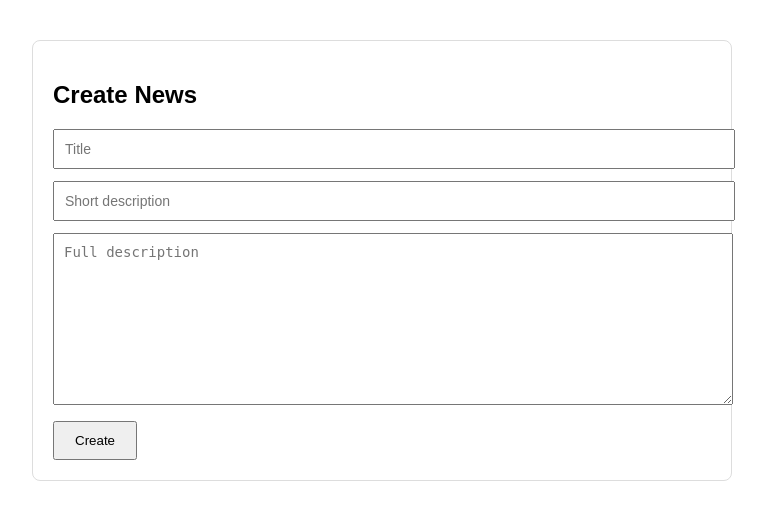
After one commit to fynzi-bot/pet-project, a Django app: page /createnew/ in a window 1280 px wide. The commit adds this page. Shown: the top 520 px of the page, without its empty margins (258-1024 px from the left). Run offline with Django 5.2, Linux system fonts and the light colour scheme.

Commit message:
добавил страницу создания карточки новостей, чтобы можно было подключиться, надо быть залогиненным под суперюзером (qcold, пароль - 1111 сделай страницу createnew красивой

```diff
--- a/site_app/models.py
+++ b/site_app/models.py
@@ -17,8 +17,7 @@ class News(models.Model):
     title = models.CharField(blank=False, max_length=100)
     short_description = models.TextField(blank=False, max_length=200)
     description = models.TextField(blank=False, max_length=2000)
-    created_date = models.DateTimeField(default=datetime.datetime.now())
-    category = models.CharField(blank=False, max_length=50, choices={"N": "Новости", "U": "Обновления"})
+    created_date = models.DateTimeField(auto_now_add=True)
 
 
 class Goods(models.Model):
--- /dev/null
+++ b/site_app/templates/create_blank.html
@@ -0,0 +1,57 @@
+<!DOCTYPE html>
+<html lang="ru">
+<head>
+    <meta charset="UTF-8">
+    <title>Create News</title>
+    <style>
+        body {
+            font-family: Arial, sans-serif;
+            max-width: 700px;
+            margin: 40px auto;
+        }
+
+        input, textarea {
+            width: 100%;
+            margin-bottom: 12px;
+            padding: 10px;
+            font-size: 14px;
+        }
+
+        textarea {
+            resize: vertical;
+            min-height: 150px;
+        }
+
+        button {
+            padding: 10px 20px;
+            cursor: pointer;
+        }
+
+        .card {
+            padding: 20px;
+            border: 1px solid #ddd;
+            border-radius: 8px;
+        }
+    </style>
+</head>
+<body>
+
+<div class="card">
+    <h2>Create News</h2>
+
+    <form method="POST" action="">
+        <!-- если у тебя CSRF (Django), раскомментируй -->
+        <!-- {% csrf_token %} -->
+
+        <input type="text" name="title" placeholder="Title" required>
+
+        <input type="text" name="short_description" placeholder="Short description" required>
+
+        <textarea name="description" placeholder="Full description" required></textarea>
+
+        <button type="submit">Create</button>
+    </form>
+</div>
+
+</body>
+</html>
--- a/site_app/views.py
+++ b/site_app/views.py
@@ -1,9 +1,10 @@
 from django.shortcuts import render, redirect,get_object_or_404
 from site_app.models import News, Goods, Profile, Reviews, Forum, Comment
-from rest_framework.permissions import IsAuthenticated
+from rest_framework.permissions import IsAuthenticated, IsAdminUser
 from django.contrib.auth import authenticate, login, logout
-from django.contrib.auth.models import User
+from django.contrib.auth.models import User, PermissionsMixin
 from django.contrib import messages
+from django.views.decorators.csrf import csrf_exempt
 def main_page(request):
     return render(request, "main_page.html")
 
@@ -23,12 +24,7 @@ def shop_single_page(request, id):
 
 
 def news_page(request):
-    context = {}
-    context["news"] = News.objects.filter(category="N")
-    context["updates"] = News.objects.filter(category="U")
-    return render(request, "news.html", context)
-
-
+    return render (request, "news.html", {'news': News.objects.all()})
 def news_single_page(request, id=0):
     context = {}
     news_list = News.objects.filter(id=id)
@@ -204,3 +200,25 @@ def forum_task(request, id):
     forum = get_object_or_404(Forum,id=id)
     comments = Comment.objects.filter(forum=forum).order_by('-created_at')
     return render(request, "forum_task.html", {'single_task': forum, 'comments': comments})
+@csrf_exempt
+def create_news(request):
+    if request.method == "POST":
+        if not request.user.is_superuser:
+            return render (request, "login.html", {'err': 'admin permissions required'})
+        title = request.POST.get("title")
+        description = request.POST.get("description")
+        short_description = request.POST.get("short_description")
+        if not title:
+            return render (request, "news.html", {'err': 'title required'})
+        if not description:
+            return render (request, "news.html", {'err': 'description required'})
+        News.objects.create (
+
+            title=title,
+            description=description,
+            short_description=short_description
+        )
+        return redirect('http://127.0.0.1:8000/news/')
+    return render(request, "create_blank.html")
+def news_list(request):
+    return render (request, "news.html", {'news': News.objects.all()})
--- a/site_project/urls.py
+++ b/site_project/urls.py
@@ -3,6 +3,7 @@ from django.urls import path
 from site_app import views
 from django.conf.urls.static import static
 from django.conf import settings
+from site_app.views import create_news
 
 urlpatterns = [
     path('admin/', admin.site.urls),
@@ -24,5 +25,7 @@ urlpatterns = [
     path('edit-profile/', views.editProfile, name='edit_profile'),
     path('forum/<int:id>/',views.forum_task, name='single_task' ),
     path('forum/<int:id>/comment/', views.add_comment, name='add_a_comment'),
+    path ('createnew/', views.create_news, name='create_a_new'),
+    path('news-list', views.news_list, name='news_list'),
        ]
 urlpatterns += static(settings.MEDIA_URL, document_root=settings.MEDIA_ROOT)
```
Also changed, not shown: site_app/templates/news.html (+21 -39 lines), site_app/templates/news_list.html (added, +52 -0 lines), db.sqlite3, site_app/migrations/0007_remove_news_category_alter_news_created_date.py (added), site_app/migrations/0008_alter_news_created_date.py (added).
